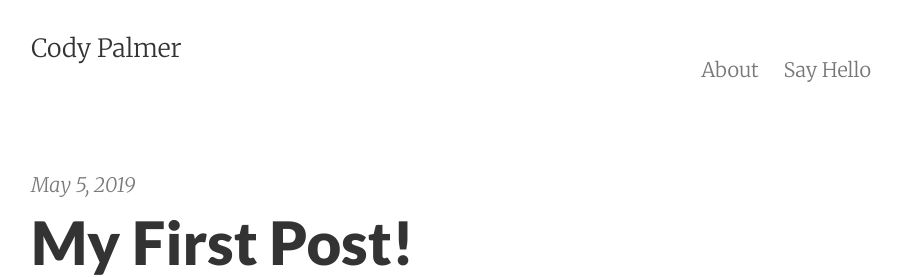
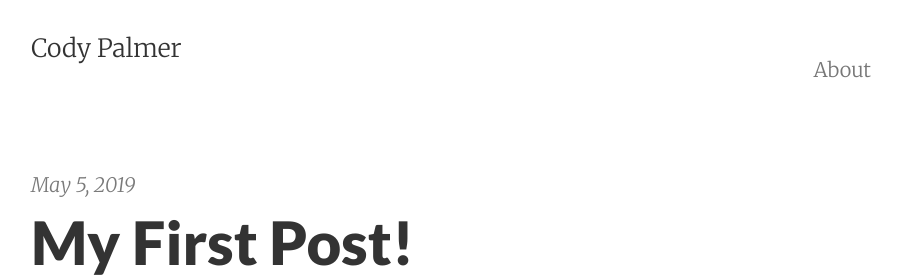
Before and after one commit to palmerco/web_server, a Jekyll site: the page built from index.html, in a window 1280 px wide. Shown: the top 277 px of the page, without its empty margins (189-1091 px from the left). Built offline with Jekyll 4.4.1, drawn with Linux system fonts in a browser that asks for light colours; nearby versions of some CDN libraries; the list of posts is cut into pages by our own code.

Commit message:
commenting out Say Hello (contact) html page

```diff
--- a/_config.yml
+++ b/_config.yml
@@ -9,7 +9,7 @@ url:         "http://github-palmerco.github.io"
 date_format: "%b %-d, %Y"
 header_pages:
  - about.md
- - contact.html
+ #- contact.html
 
 # Google services
 google_verification:
```
